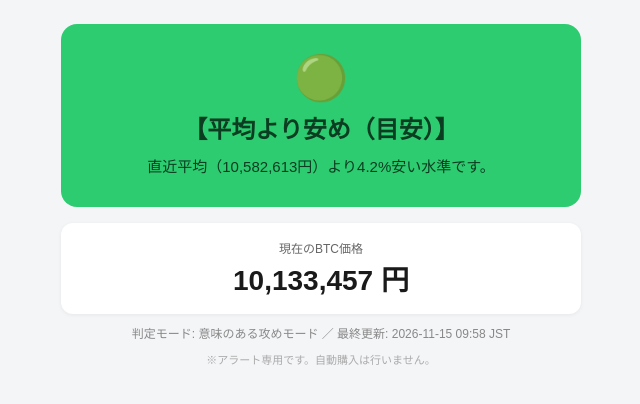
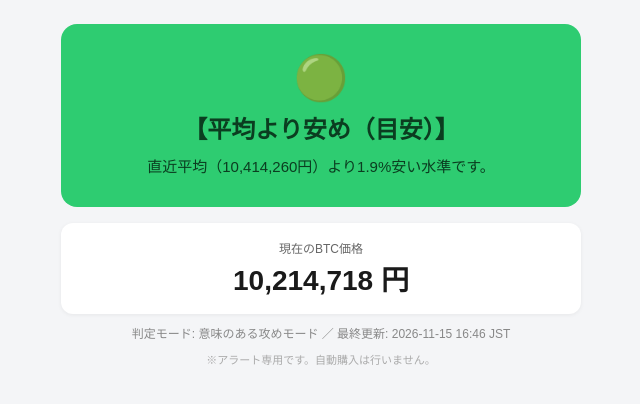
Before and after one commit to daikiogita0708-lab/btc-signal, a plain HTML site: page index.html in a window 1280 px wide. Shown: the full height of the page, 319-959 px from the left. Drawn offline with Linux system fonts and the light colour scheme.

Commit message:
deploy: 23662bce55a3d137e70261fda8686537228b0fdc

```diff
--- a/index.html
+++ b/index.html
@@ -22,13 +22,13 @@
   <div class="card">
     <div class="emoji">🟢</div>
     <div class="title">【平均より安め（目安）】</div>
-    <div class="reason">直近平均（10,582,613円）より4.2%安い水準です。</div>
+    <div class="reason">直近平均（10,414,260円）より1.9%安い水準です。</div>
   </div>
   <div class="price">
     <div class="label">現在のBTC価格</div>
-    <div class="value">10,133,457 円</div>
+    <div class="value">10,214,718 円</div>
   </div>
-  <div class="meta">判定モード: 意味のある攻めモード ／ 最終更新: 2026-11-15 09:58 JST</div>
+  <div class="meta">判定モード: 意味のある攻めモード ／ 最終更新: 2026-11-15 16:46 JST</div>
   <div class="note">※アラート専用です。自動購入は行いません。</div>
 </body>
 </html>
```
